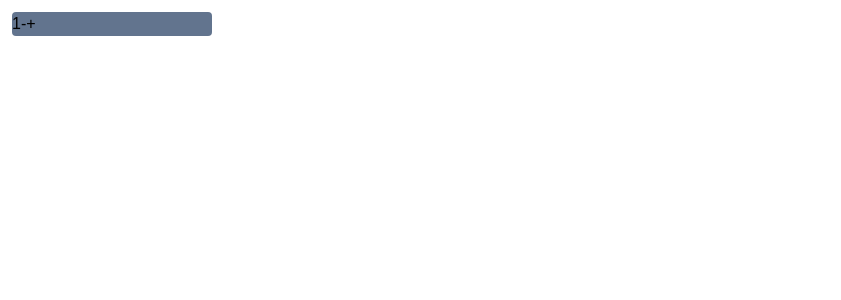
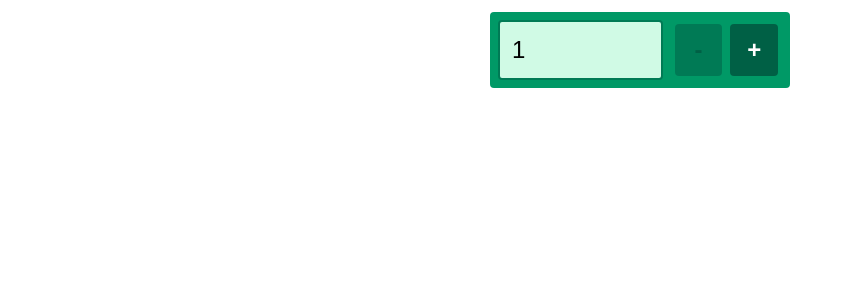
Before and after one commit to JanKowal05/cprg306-assignments, a Next.js app: page /week-4 in a window 1280 px wide. Shown: the top 300 px of the page, without its empty margins (0-841 px from the left). Built offline with nearby package versions, Linux system fonts and the light colour scheme.

Commit message:
Finished week 4 assignment

```diff
--- a/app/week-4/new-item.js
+++ b/app/week-4/new-item.js
@@ -18,18 +18,41 @@ export default function NewItem(){
         }
     }
 
-    const buttonStyles = "bg-"
+    const checkQuantity = (buttonIncrements) =>{
+        //if buttonAction is to increment and quantity is 20 => disable increment button
+        //if buttonAction is to decrement and quantity is 1 => disable decrement button
+
+        const enabledButton = "bg-emerald-800 m-1 w-15 font-bold rounded text-white hover:bg-emerald-500 hover:text-emerald-800 active:bg-emerald-800 active:text-white focus:border-2 focus:border-emerald-100"
+        const disabledButton = "bg-emerald-700 m-1 w-15 font-bold rounded text-emerald-800";
+
+        if(quantity == 1){
+            if(!buttonIncrements){return disabledButton;}
+        }
+        if(quantity == 20){
+            if(buttonIncrements){return disabledButton;}
+        }
+
+        return enabledButton;
+    }
+
+
+
 
     return(
-        <div className="bg-slate-500 text-black m-3 rounded w-50">
-            {quantity}
+        <div className="flex bg-emerald-600 text-black text-2xl m-3 rounded w-75 p-2">
+            <div className="bg-emerald-100 border-2 border-emerald-700 rounded p-3 w-50">
+               {quantity}
+            </div>
+
             <button
-            className={buttonStyles}
+            className={checkQuantity(false)+" ml-3"}
             onClick={decrement}>-</button>
 
             <button
-            className={buttonStyles}
+            className={checkQuantity(true)}
             onClick={increment}>+</button>
+
+
         </div>
     );
 }
--- a/app/week-4/page.js
+++ b/app/week-4/page.js
@@ -2,11 +2,8 @@ import NewItem from "./new-item";
 
 export default function Page() {
     return(
-        <main>
-
+        <main className="flex justify-center">
         <NewItem/>
-
         </main>
-
     );
 }
```
